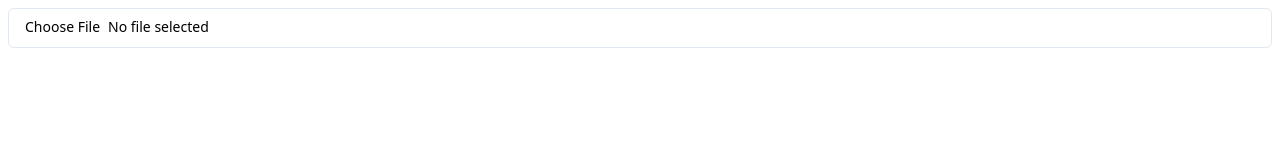
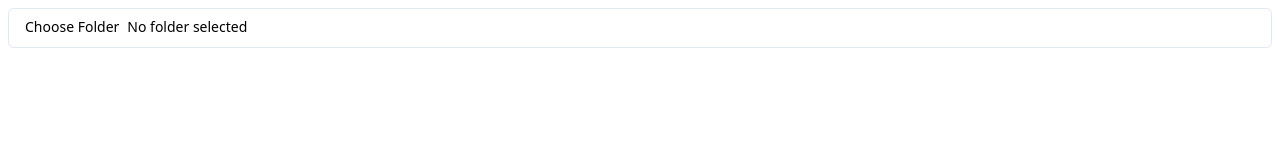
Before and after one commit to Flo2410/media-organizer, a Next.js app: page / in a window 1280 px wide. Shown: the top 160 px of the page. Built offline with nearby package versions, Linux system fonts and the light colour scheme.

Commit message:
FileSelect: changed text from "file" to "folder"

```diff
--- a/src/components/FileSelect.tsx
+++ b/src/components/FileSelect.tsx
@@ -41,8 +41,8 @@ export const FileSelect = () => {
     <div className="flex flex-col">
       <button onClick={handleFileInput}>
         <div className="flex h-10 w-full rounded-md border border-slate-200 bg-white px-3 py-2 text-sm ring-offset-white file:border-0 file:bg-transparent file:text-sm file:font-medium placeholder:text-slate-500 focus-visible:outline-none focus-visible:ring-2 focus-visible:ring-slate-950 focus-visible:ring-offset-2 disabled:cursor-not-allowed disabled:opacity-50 dark:border-slate-800 dark:bg-slate-950 dark:ring-offset-slate-950 dark:placeholder:text-slate-400 dark:focus-visible:ring-slate-300">
-          <span className="px-1">Choose File</span>
-          <span className="px-1">{file_path ?? "No file selected"}</span>
+          <span className="px-1">Choose Folder</span>
+          <span className="px-1">{file_path ?? "No folder selected"}</span>
         </div>
       </button>
     </div>
```
